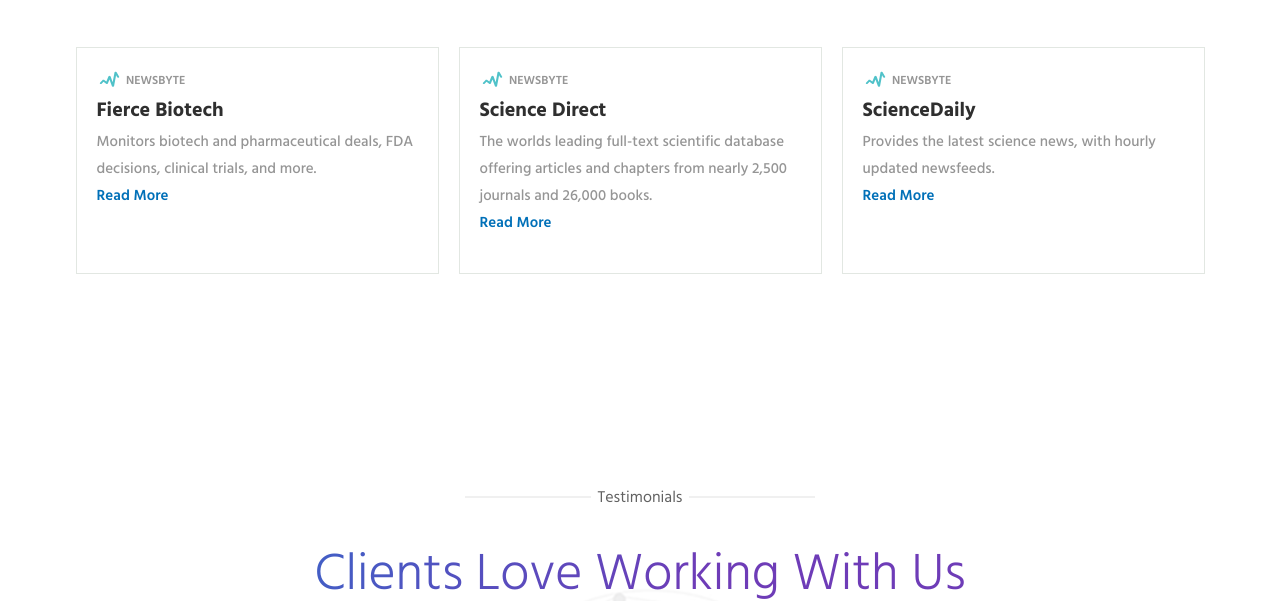
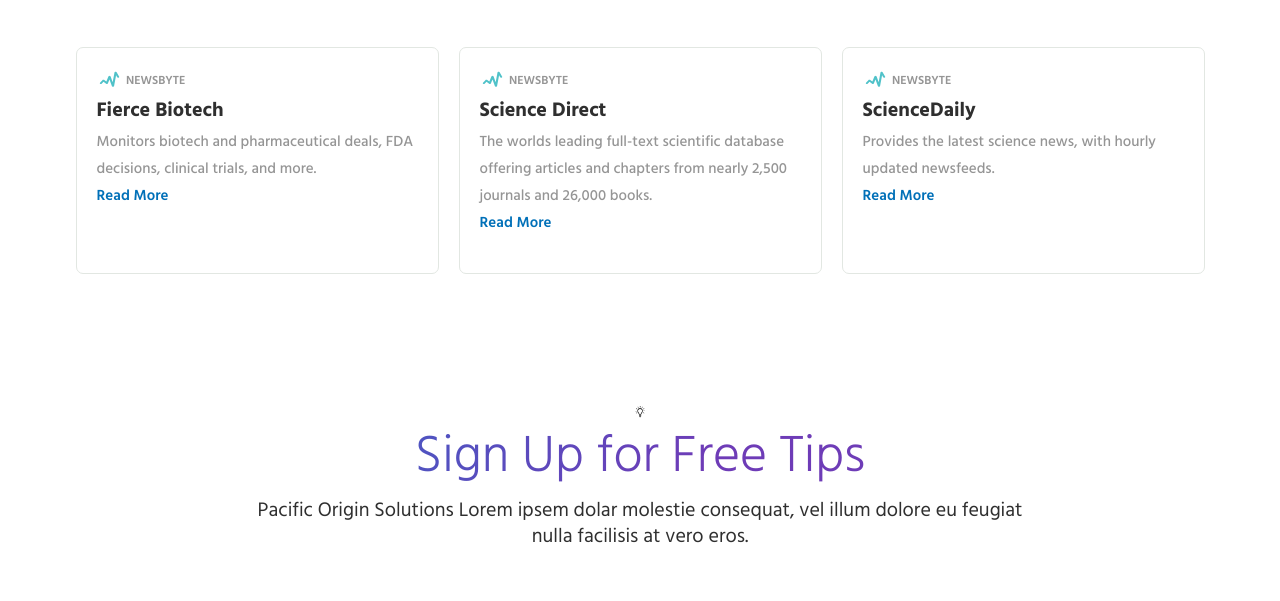
Before and after one commit to Ulysses-Odysseus/POS, a website: page index.html in a window 1280 px wide. Shown: the part 3718-4319 px from the top of the page. Drawn offline with Linux system fonts and the light colour scheme.

Commit message:
TIPs sections started markup

```diff
--- a/index.html
+++ b/index.html
@@ -235,6 +235,20 @@
 				</ul>
 
 			</div>
+		</section>
+
+		<section class="about white-section center-section">
+			<div class="section-header white-section__header">
+				<svg class="icon icon-tips"><use xlink:href="#icon-tips"></use></svg>
+				<div class="gradientTitle">Sign Up for Free Tips</div>
+			</div>
+
+			<div class="about__main-content center-section__main-content">
+				<p class="main-intro">
+					Pacific Origin Solutions Lorem ipsem dolar molestie consequat, vel illum dolore eu feugiat nulla facilisis at vero eros.
+				</p>
+			</div>
+
 		</section>
 
 		<section class="testimonials white-section container-fluid">
--- a/sass/pages/homepage/_homepage.scss
+++ b/sass/pages/homepage/_homepage.scss
@@ -274,6 +274,7 @@
 				height: 185px;
 				text-align: left;
 				border: 1px solid #e2e7e2;
+				@include border-radius(7px);
 
 				@include screen(mobile-max){
 					text-align: center;
```
Also changed, not shown: css/style.css, 1 other file.
